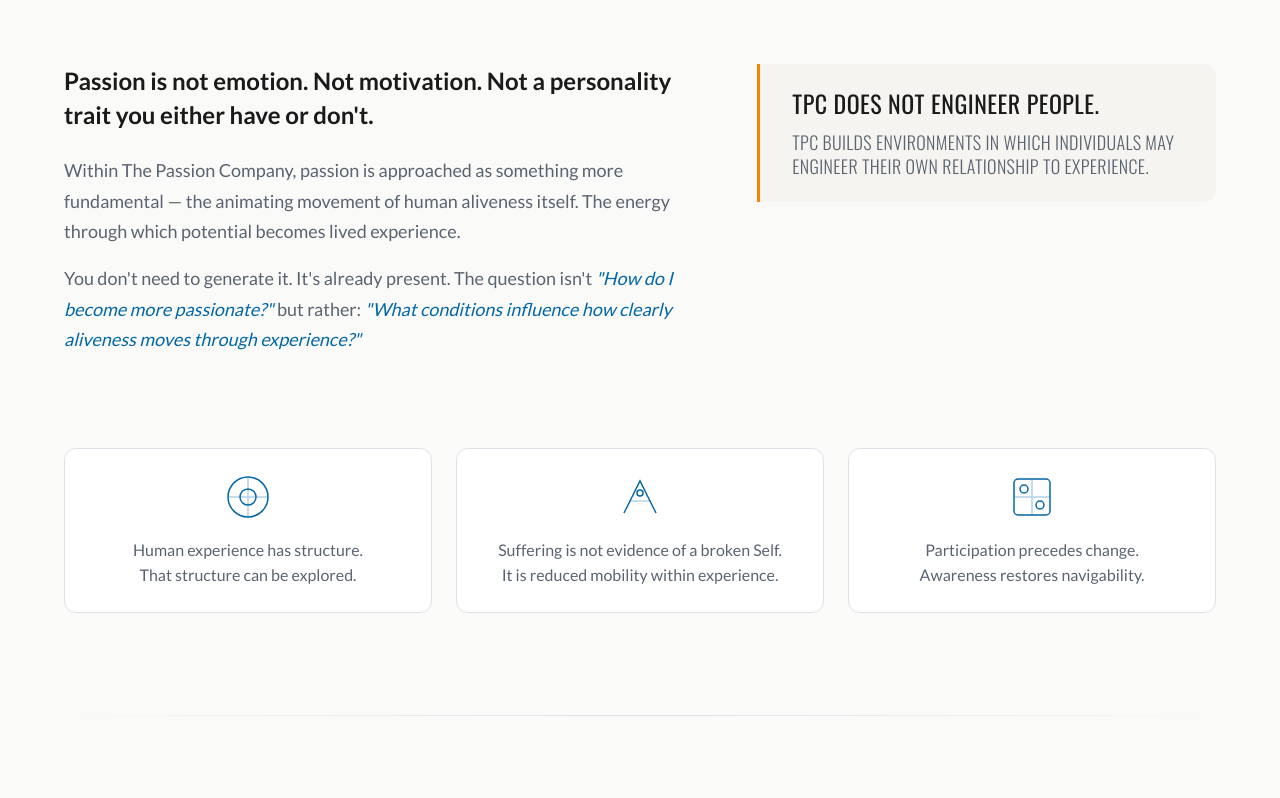
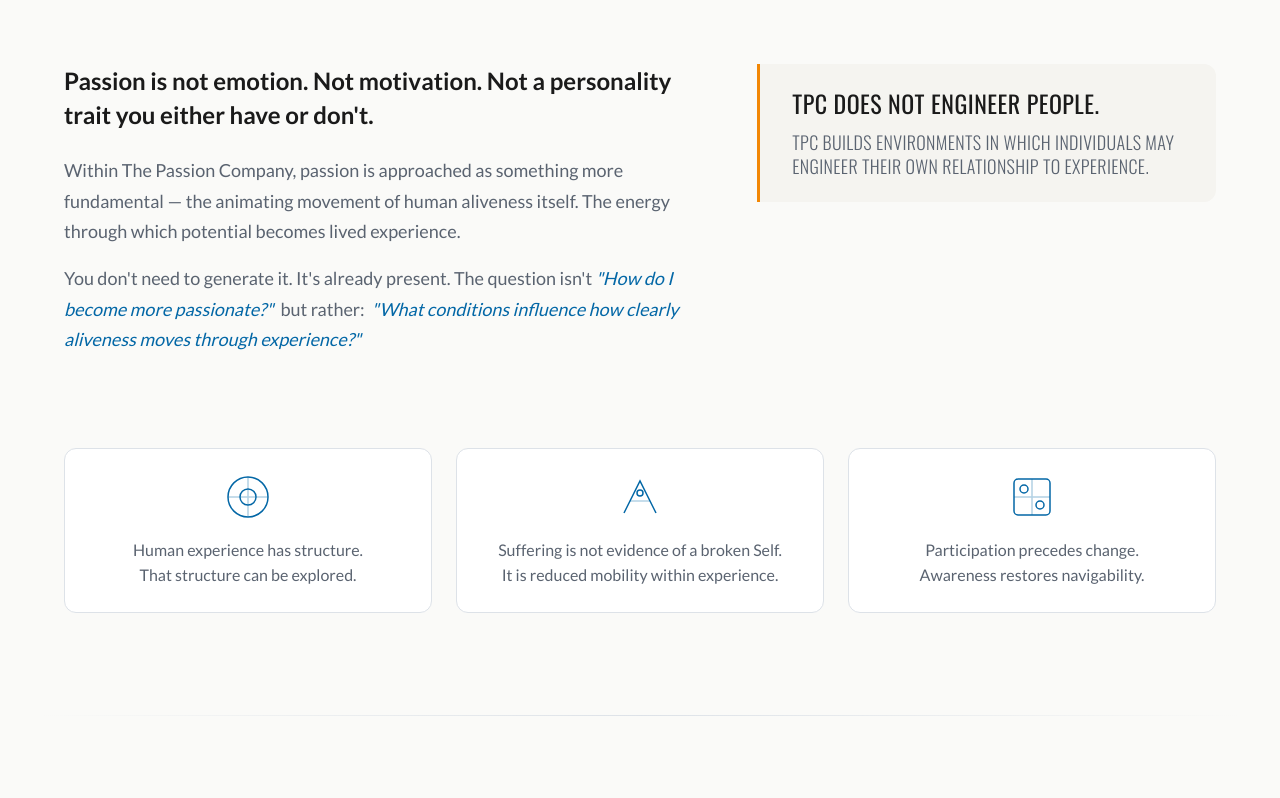
Before and after one commit to jlasman/thepassioncompany, a plain HTML site: page index.html in a window 1280 px wide. Shown: the part 1001-1799 px from the top of the page. Drawn offline with nearby package versions, Linux system fonts and the light colour scheme.

Commit message:
Fix spacing between italic quotes in manifesto text

```diff
--- a/index.html
+++ b/index.html
@@ -113,7 +113,7 @@
               Within The Passion Company, passion is approached as something more fundamental — the animating movement of human aliveness itself. The energy through which potential becomes lived experience.
             </p>
             <p class="manifesto-body">
-              You don't need to generate it. It's already present. The question isn't <em>"How do I become more passionate?"</em> but rather: <em>"What conditions influence how clearly aliveness moves through experience?"</em>
+              You don't need to generate it. It's already present. The question isn't <em>"How do I become more passionate?"</em>&nbsp; but rather: &nbsp;<em>"What conditions influence how clearly aliveness moves through experience?"</em>
             </p>
           </div>
           <div class="manifesto-side">
```
